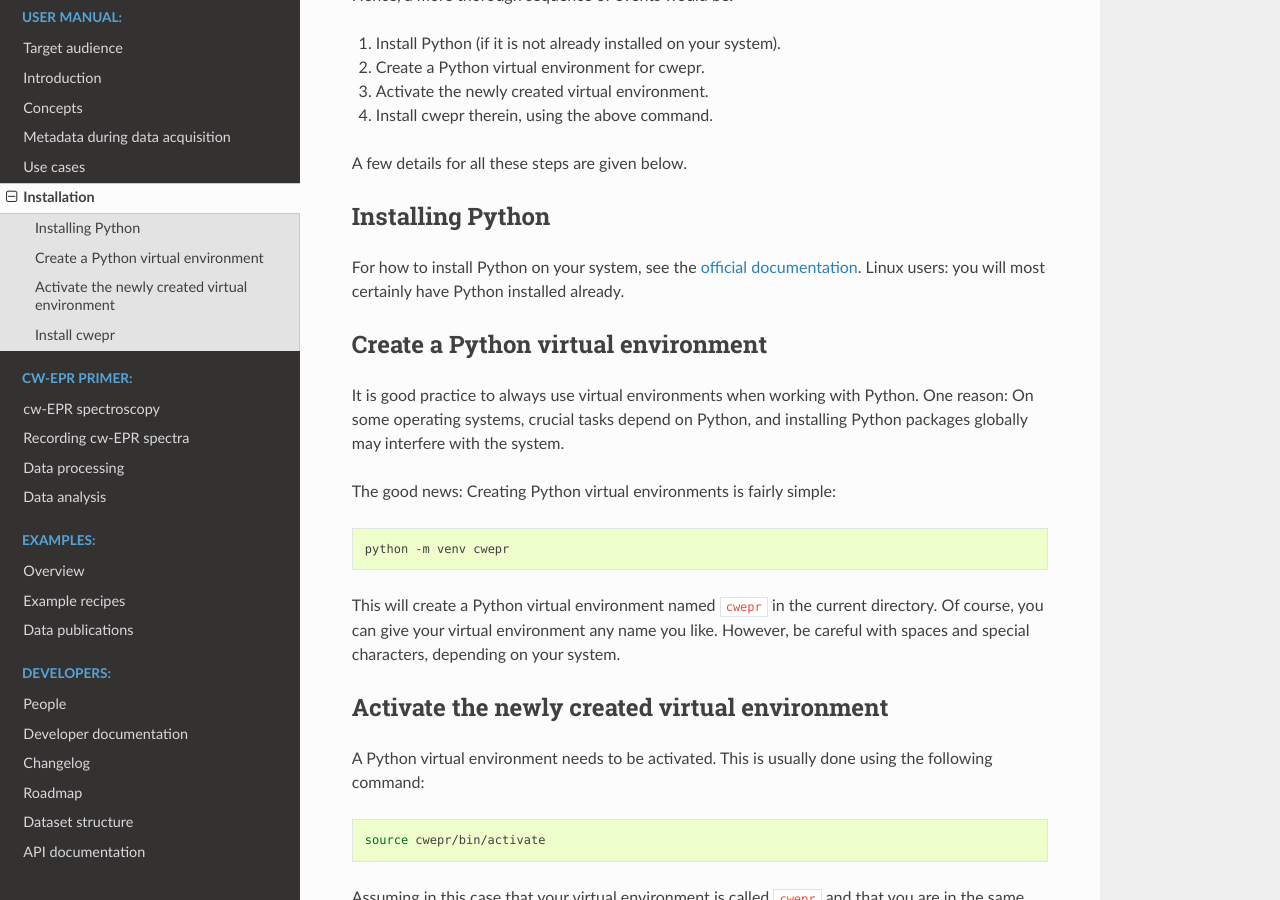
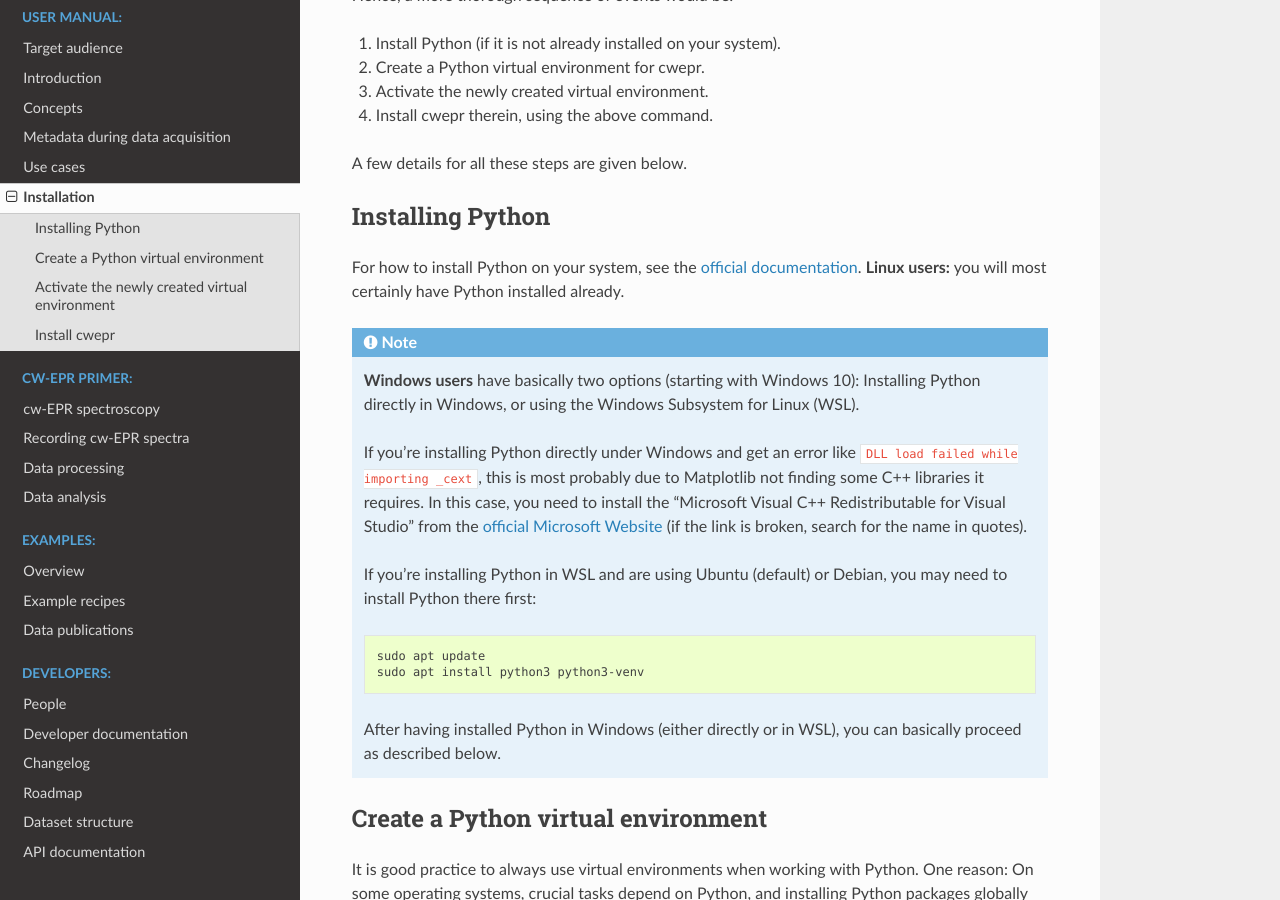
Before and after one commit to tillbiskup/cwepr, a Sphinx documentation site: the page built from docs/installing.rst, in a window 1280 px wide and 900 px high, scrolled down 435 px. Built offline with Sphinx 7.4.7 and the Read the Docs theme 3.1.0, drawn with Linux system fonts in a browser that asks for light colours.

Commit message:
Hints for installing under Windows.

```diff
--- a/docs/installing.rst
+++ b/docs/installing.rst
@@ -25,7 +25,23 @@ A few details for all these steps are given below.
 Installing Python
 -----------------
 
-For how to install Python on your system, see the `official documentation <https://wiki.python.org/moin/BeginnersGuide/Download>`_. Linux users: you will most certainly have Python installed already.
+For how to install Python on your system, see the `official documentation <https://wiki.python.org/moin/BeginnersGuide/Download>`_. **Linux users:** you will most certainly have Python installed already.
+
+
+.. note::
+
+    **Windows users** have basically two options (starting with Windows 10): Installing Python directly in Windows, or using the Windows Subsystem for Linux (WSL).
+
+    If you're installing Python directly under Windows and get an error like ``DLL load failed while importing _cext``, this is most probably due to Matplotlib not finding some C++ libraries it requires. In this case, you need to install the "Microsoft Visual C++ Redistributable for Visual Studio" from the `official Microsoft Website <https://www.microsoft.com/en-us/download/details.aspx?id=48145>`_ (if the link is broken, search for the name in quotes).
+
+    If you're installing Python in WSL and are using Ubuntu (default) or Debian, you may need to install Python there first:
+
+    .. code-block:: bash
+
+        sudo apt update
+        sudo apt install python3 python3-venv
+
+    After having installed Python in Windows (either directly or in WSL), you can basically proceed as described below.
 
 
 Create a Python virtual environment
```
Also changed, not shown: 1 other file.
